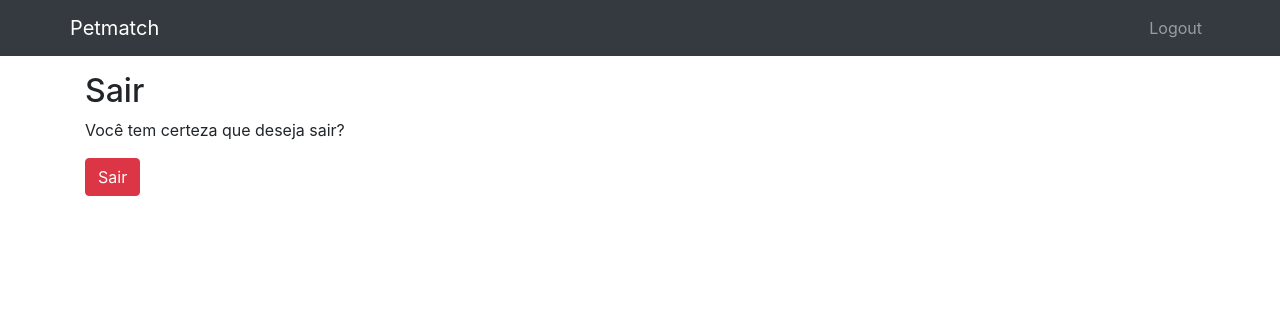
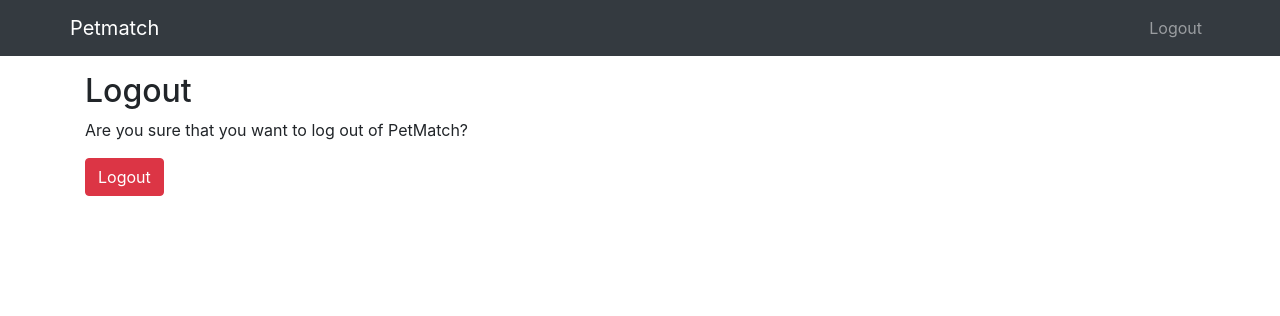
Before and after one commit to JVitorCarv/petmatch, a Django app: page /accounts/logout/ in a window 1280 px wide. Shown: the top 316 px of the page. Run offline with Django 4.2, Linux system fonts and the light colour scheme; a user stored in the database is signed in; some libraries are stand-ins or nearby versions.

Commit message:
Translate account pages

```diff
--- a/templates/account/login.html
+++ b/templates/account/login.html
@@ -2,13 +2,13 @@
 
 {% load crispy_forms_tags %}
 
-{% block title %}Entrar{% endblock %}
+{% block title %}Login{% endblock %}
 
 {% block content %}
-    <h2>Entrar</h2>
+    <h2>Login</h2>
     <form method="post">
         {% csrf_token %}
         {{ form|crispy }}
-        <button class="btn btn-success" type="submit">Entrar</button>
+        <button class="btn btn-success" type="submit">Login</button>
     </form>
 {% endblock %}
--- a/templates/account/logout.html
+++ b/templates/account/logout.html
@@ -3,10 +3,10 @@
 {% block title %}Sair{% endblock %}
 
 {% block content %}
-    <h2>Sair</h2>
-    <p>Você tem certeza que deseja sair?</p>
+    <h2>Logout</h2>
+    <p>Are you sure that you want to log out of PetMatch?</p>
     <form method="post" action="{% url 'account_logout' %}">
         {% csrf_token %}
-        <button class="btn btn-danger" type="submit">Sair</button>
+        <button class="btn btn-danger" type="submit">Logout</button>
     </form>
 {% endblock %}
--- a/templates/account/signup.html
+++ b/templates/account/signup.html
@@ -2,13 +2,13 @@
 
 {% load crispy_forms_tags %}
 
-{% block title %}Cadastro{% endblock %}
+{% block title %}Sign Up{% endblock %}
 
 {% block content %}
-    <h2>Cadastro</h2>
+    <h2>Sign Up</h2>
     <form method="post">
         {% csrf_token %}
         {{ form|crispy }}
-        <button class="btn btn-success" type="submit">Cadastrar</button>
+        <button class="btn btn-success" type="submit">Sign Up</button>
     </form>
 {% endblock %}
```
